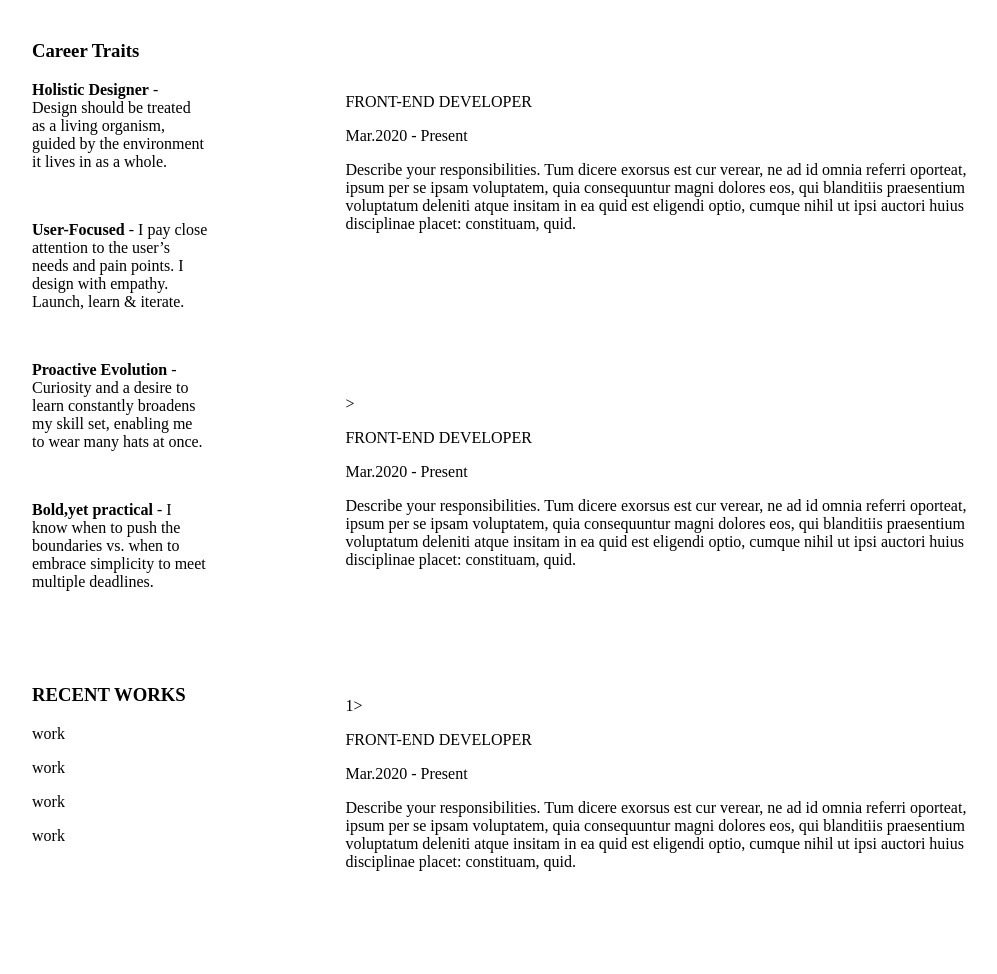
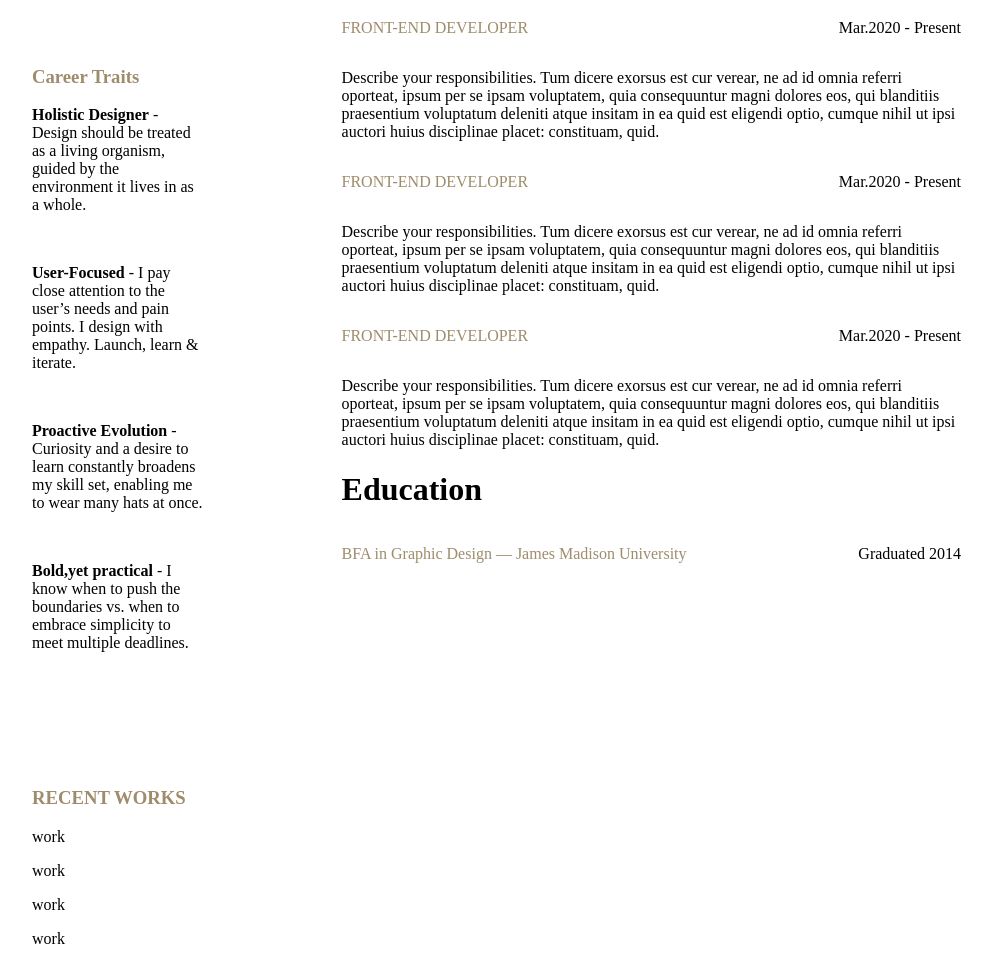
Before and after one commit to LuraKamuRa/lucas-cespes, a plain HTML site: page index.html in a window 1280 px wide. Shown: the part 1286-2260 px from the top of the page, without its empty margins (141-1138 px from the left). Drawn offline with Linux system fonts and the light colour scheme.

Commit message:
Adicionando detalhes aos h3

```diff
--- a/index.html
+++ b/index.html
@@ -78,7 +78,7 @@
                     <p>Describe your responsibilities.  Tum dicere exorsus est cur verear, ne ad id omnia referri oporteat, ipsum per se ipsam voluptatem, quia consequuntur magni dolores eos, qui blanditiis praesentium voluptatum deleniti atque insitam in ea quid est eligendi optio, cumque nihil ut ipsi auctori huius disciplinae placet: constituam, quid.</p>
                 </div>
             </div>
-            <div class="experience">>
+            <div class="experience">
                 <div class="content">
                     <div class="title">
                         <div class="skill"><p>FRONT-END DEVELOPER</p></div>
@@ -87,7 +87,7 @@
                     <p>Describe your responsibilities.  Tum dicere exorsus est cur verear, ne ad id omnia referri oporteat, ipsum per se ipsam voluptatem, quia consequuntur magni dolores eos, qui blanditiis praesentium voluptatum deleniti atque insitam in ea quid est eligendi optio, cumque nihil ut ipsi auctori huius disciplinae placet: constituam, quid.</p>
                 </div>
             </div>
-            <div class="experience">1>
+            <div class="experience">
                 <div class="content">
                     <div class="title">
                         <div class="skill"><p>FRONT-END DEVELOPER</p></div>
--- a/style.css
+++ b/style.css
@@ -80,38 +80,31 @@ a{
     flex-direction: column;
     justify-content: space-between;
 }
-.skillset{
-    height: 238px;
-}
-.award{
-    height: 204px;
-}
-.carrer{
-    height: 544px;
-}
-.recent{
-    height: 273px;
-}
+
 
 .skillset, .awards, .carrer, .correr{
     margin-bottom: 100px;
 }
+h3{
+    color: var(--Secondary);
+}
+.title{
+    display: flex;
+    justify-content: space-between;
+}
 
+.skill{
+    color: var(--Secondary);
+}
 
 .coluna2{
-    width: 635px;
     width: 100%;
-    margin-right: 152px;
-
-
+    margin-right: 170px;
 }
 .sobre{
     height: 326px;
 }
-.experience{
-    height: 236px;
-    margin-bottom: 66px;
-}
+
 
 .title{
     width: 100%;
```
